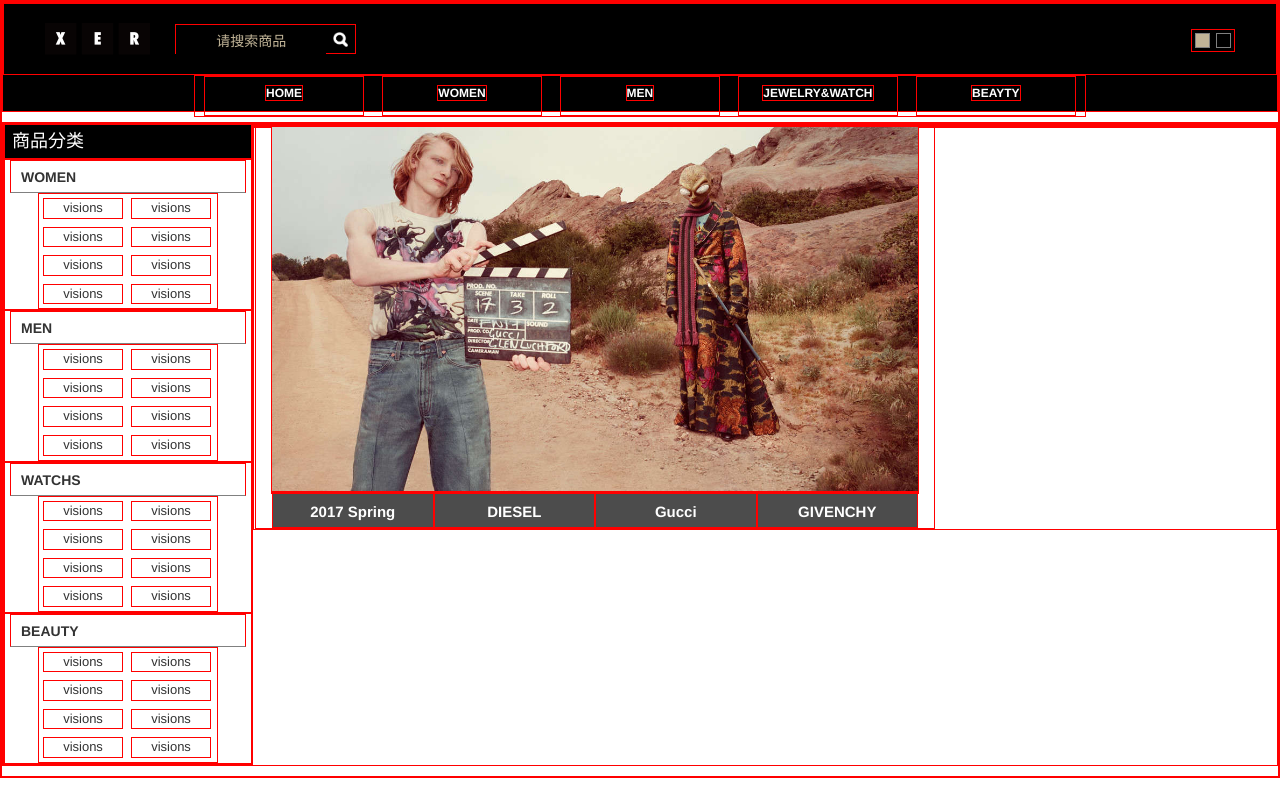
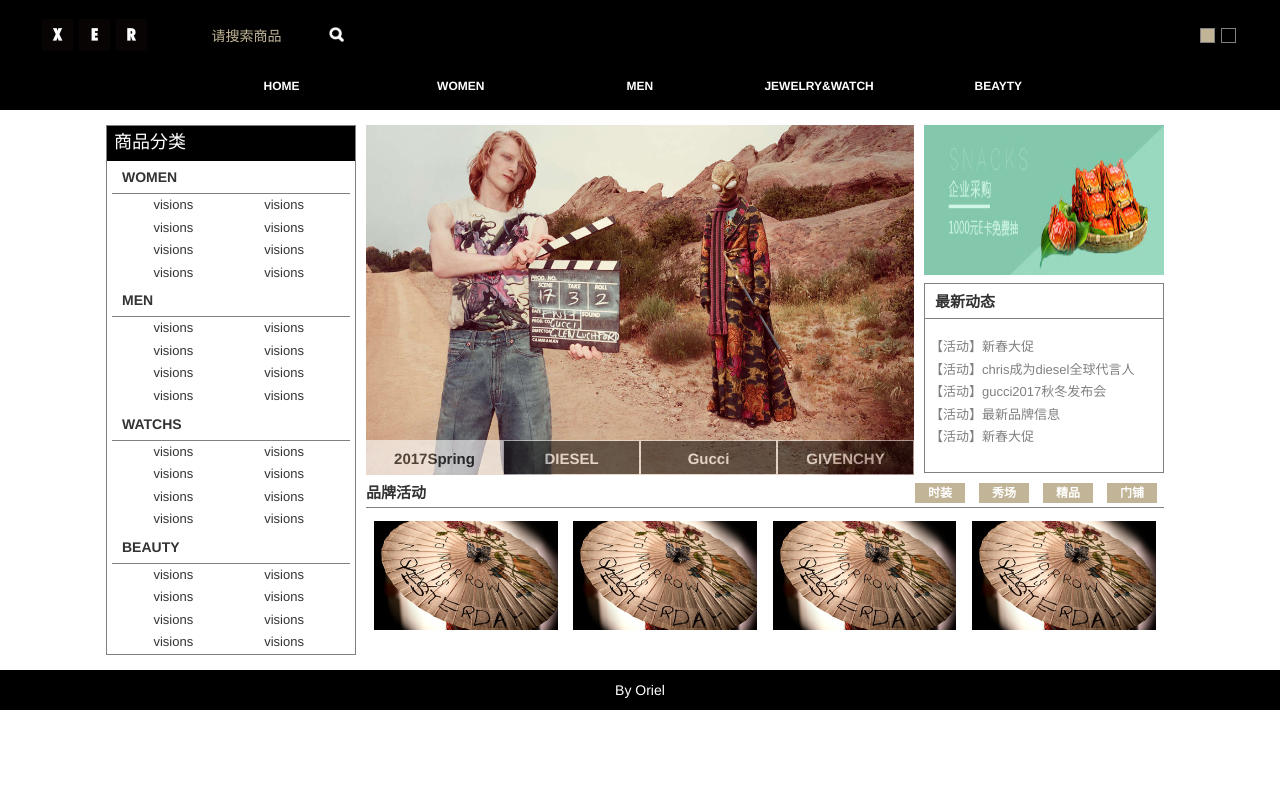
Before and after one commit to Oriellee/JQuery, a PHP site: page / in a window 1280 px wide. Run offline with PHP 8.4, Linux system fonts and the light colour scheme.

Commit message:
首页完成版。

```diff
--- a/用jquery编写网站/index.html
+++ b/用jquery编写网站/index.html
@@ -12,6 +12,9 @@
 	<script type="text/javascript" src="scripts/jquery.cookie.js"></script>
 	<script type="text/javascript" src="scripts/changeColor.js"></script>
 	<script type="text/javascript" src="scripts/nav.js"></script>
+	<script type="text/javascript" src="scripts/ad.js"></script>
+	<script type="text/javascript" src="scripts/tooltip.js"></script>
+	<script type="text/javascript" src="scripts/imageHover.js"></script>
 </head>
 <body>
 	<div id="header">
@@ -150,7 +153,7 @@
 		</ul>
 	</div>
 	<div id="content" class="container">
-		<div id="commodity" class="col-xs-4 col-sm-4 col-md-4 col-lg-4">
+		<div id="commodity" class="col-xs-4 col-sm-4 col-md-4 col-lg-4 ">
 			<h4 id="commodityTitle">商品分类</h4>
 			<div id="list_1">
 				<h5>WOMEN</h5>
@@ -208,19 +211,107 @@
 		<div id="show" class="col-xs-8 col-sm-8 col-md-8 col-lg-8">
 			<div id="showUp">
 				<div id="upOll" class="col-xs-8 col-sm-8 col-md-8 col-lg-8">
-					<div><img src="images/4.jpg"></div>
+					<div>
+						<img src="images/bg-1.jpg" id="bg-1">
+						<img src="images/bg-2.jpg" id="bg-2">
+						<img src="images/bg-3.jpg" id="bg-3">
+						<img src="images/bg-4.jpg" id="bg-4">
+					</div>
 					<ul>
-						<li>2017 Spring</li>
-						<li>DIESEL</li>
-						<li>Gucci</li>
-						<li>GIVENCHY</li>
+							<li class="light">2017Spring</li>
+							<li>DIESEL</li>
+							<li>Gucci</li>
+							<li>GIVENCHY</li>
+						</ul>
+				</div>
+				<div id="upNews" class="col-xs-4 col-sm-4 col-md-4 col-lg-4">
+					<img src="images/11.jpg">
+					<div id="news">
+						<h5>最新动态</h5>
+						<ul>
+							<li>【活动】新春大促</li>
+							<li>【活动】chris成为diesel全球代言人</li>
+							<li>【活动】gucci2017秋冬发布会</li>
+							<li>【活动】最新品牌信息</li>
+							<li>【活动】新春大促</li>
+						</ul>
+					</div>
+				</div>
+			</div>
+			<div id="showDown">
+				<div id="downText">
+					<h5>品牌活动</h5>
+					<ul>
+						<li>时装</li>
+						<li>秀场</li>
+						<li>精品</li>
+						<li>门铺</li>
 					</ul>
 				</div>
-				<div id="upNews" class="col-xs-4 col-sm-4 col-md-4 col-lg-4"></div>
+				<div id="downList">
+					<ul >
+						<li>
+							<img src="images/list-1.jpg">
+						</li>
+						<li>
+							<img src="images/list-1.jpg">
+						</li>
+						<li>
+							<img src="images/list-1.jpg">
+						</li>
+						<li>
+							<img src="images/list-1.jpg">
+						</li>
+					</ul>
+					<ul style="display: none;">
+						<li>
+							<img src="images/list-2.jpg">
+						</li>
+						<li>
+							<img src="images/list-2.jpg">
+						</li>
+						<li>
+							<img src="images/list-2.jpg">
+						</li>
+						<li>
+							<img src="images/list-2.jpg">
+						</li>
+					</ul>
+					<ul style="display: none;">
+						<li>
+							<img src="images/list-3.jpg">
+						</li>
+						<li>
+							<img src="images/list-3.jpg">
+						</li>
+						<li>
+							<img src="images/list-3.jpg">
+						</li>
+						<li>
+							<img src="images/list-3.jpg">
+						</li>
+					</ul>
+					<ul style="display: none;">
+						<li>
+							<img src="images/list-4.jpg">
+						</li>
+						<li>
+							<img src="images/list-4.jpg">
+						</li>
+						<li>
+							<img src="images/list-4.jpg">
+						</li>
+						<li>
+							<img src="images/list-4.jpg">
+						</li>
+					</ul>
+				</div>
+
 			</div>
-			<div id="showDown"></div>
 		</div>
 	</div>
-	<!-- <div id="footer">123151651651321</div> -->
+	<div id="footer">
+		<a href="https://github.com/Oriellee">By Oriel</a>
+	</div>
 </body>
 </html>
--- a/用jquery编写网站/scripts/changeColor.js
+++ b/用jquery编写网站/scripts/changeColor.js
@@ -3,10 +3,34 @@
 	$li.click(function(event) {
 		var thisColor = $(this).css("background-color");
 		$("#header").css('background-color', thisColor);
-		$("#menu li a").hover(function() {
-			$(this).css('color', 'black');
-		}, function() {
-			$(this).css('color', '#fff');
-		});
+		$("#footer").css('background-color', thisColor);
+
+		if(thisColor == "rgb(0, 0, 0)"){
+			$("#menu li a").css('color', "#fff");
+			$("#footer a").css('color', "#fff");
+			$("#menu li a").hover(function() {
+				$(this).css('color', '#c1b497');
+			}, function() {
+				$(this).css('color', '#fff');
+			});
+			$("#footer a").hover(function() {
+				$(this).css('color', '#c1b497');
+			}, function() {
+				$(this).css('color', '#fff');
+			});
+		}else if(thisColor == "rgb(193, 180, 151)"){
+			$("#menu li a").css('color', "#fff");
+			$("#footer a").css('color', "#fff");
+			$("#menu li a").hover(function() {
+				$(this).css('color', 'black');
+			}, function() {
+				$(this).css('color', '#fff');
+			});
+			$("#footer a").hover(function() {
+				$(this).css('color', 'black');
+			}, function() {
+				$(this).css('color', '#fff');
+			});
+		}
 	});
 });
--- /dev/null
+++ b/用jquery编写网站/scripts/imageHover.js
@@ -0,0 +1,19 @@
+$(function(){
+	$("#showDown #downText ul li").mouseover(function(event) {
+		$(this).css({
+			"background-color":"black"
+		});
+		$("#downList ul").eq($(this)
+			.index())
+			.stop(true,true)
+			.show(800)
+			.siblings()
+			.stop(true,true)
+			.hide(800);
+		console.log($(this).index());
+	}).mouseout(function(event) {
+		$(this).css({
+			"background-color":"#c1b497"
+		});
+	});;
+})
--- /dev/null
+++ b/用jquery编写网站/scripts/tooltip.js
@@ -0,0 +1,26 @@
+$(function(){
+	var x = 10;
+	var y = 20;
+	$("#news ul li").mouseover(function(e) {
+		$(this).css({
+			'text-decoration':'underline',
+			"color":"#c1b497"});
+		this.myTitle = $(this).text();
+		var tooltip = "<div id='tooltip'>"+this.myTitle+"</div>";
+		$("body").append(tooltip);
+		$("#tooltip").css({
+			"top":(e.pageY+y)+"px",
+			"left":(e.pageX+x)+"px"
+		}).show("fast");
+	}).mouseout(function(e) {
+		$("#tooltip").remove();
+		$(this).css({
+			'text-decoration':'none',
+			"color":"grey"});
+	}).mousemove(function(e) {
+		$("#tooltip").css({
+			"top":(e.pageY+y)+"px",
+			"left":(e.pageX+x)+"px"
+		});
+	});
+})
--- a/用jquery编写网站/styles/main.css
+++ b/用jquery编写网站/styles/main.css
@@ -1,10 +1,10 @@
 *{
-	border: 1px solid red;
+	/*border: 1px solid black;*/
 }
 body{
 	padding: 0;
 	margin: 0;
-	min-width: 700px;
+	min-width: 950px;
 }
 #header{
 	height: 110px;
@@ -128,12 +128,14 @@
 }
 #content{
 	margin: 10px auto;
-	width: 100%;
-	padding: 0;
+	width: 85%;
+	min-width: 950px;
+	padding: 5px 10px;
 }
 #commodity{
 	padding: 0;
-	max-width: 250px;
+	max-width:250px;
+	border: 1px solid grey;
 }
 #commodity h4{
 	margin: 0;
@@ -158,14 +160,14 @@
 }
 #commodity #list_1 ul{
 	padding: 0px;
-	width: 180px;
+	width: 95%;
 	margin: 0 auto;
 	list-style-type: none;
 	overflow: hidden;
 }
 #commodity #list_1 ul li{
-	width: 80px;
-	margin: 4px;
+	width: 45%;
+	margin: 2px 2%;
 	text-align: center;
 	display: inline-block;
 	font-size: 13px;
@@ -173,26 +175,39 @@
 	cursor: pointer;
 }
 #show{
-	width: calc(100% - 250px);
-	min-width: 400px;
+	width: calc(100% - 270px);
 	padding: 0;
-	margin-right: 0;
+	margin-left: 10px;
+
 }
 #showUp{
 	margin: 0;
+	padding: 0;
+	height: 353px;
+}
+#showUp #upOll{
+	width: calc(100% - 250px);
+	min-width: 400px;
 	padding: 0;
 }
 #showUp #upOll>div{
 	width: 100%;
 	height: 80%;
 	overflow: hidden;
+
 }
 #showUp #upOll img{
 	width: 100%;
+	height: 350px;
+	position: absolute;
+	cursor: pointer;
 }
 #showUp #upOll ul{
 	list-style-type: none;
 	padding: 0;
+	position: absolute;
+	top: 315px;
+	width: 100%
 }
 #showUp #upOll ul li{
 	list-style-type: none;
@@ -201,8 +216,131 @@
 	height: 35px;
 	line-height: 35px;
 	text-align: center;
-	background-color: rgba(0,0,0,0.7);
 	color: #fff;
+	background-color: black;
 	font-size: 15px;
 	font-weight: bold;
+	opacity: 0.5;
+	border: 1px solid #fff;
+	cursor: pointer;
 }
+#showUp #upOll .light{
+	opacity: 0.6;
+	background-color: #fff;
+	color: black;
+}
+#bg-2,#bg-3,#bg-4{
+	display: none;
+}
+#showUp #upNews{
+	width: 250px;
+	padding: 0 0 0 10px;
+}
+#showUp #upNews img{
+	width: 100%;
+	height: 150px;
+}
+#upNews #news{
+	width: 100%;
+	border: 1px solid grey;
+	margin-top: 8px;
+	height: 190px;
+}
+#upNews #news h5{
+	height: 25px;
+	font-size: 15px;
+	font-weight: bolder;
+	border-bottom: 1px solid grey;
+	padding-left: 10px;
+}
+#news ul{
+	list-style-type: none;
+	padding: 5px;
+}
+#news ul li{
+	font-size: 13px;
+	color: grey;
+	margin:4px 0;
+	cursor: pointer;
+}
+#tooltip{
+	position: absolute;
+	border: 1px solid #333;
+	background-color: grey;
+	padding: 1px;
+	color: #fff;
+	display: none;
+	opacity: 0.7;
+}
+#showDown{
+	width: 100%;
+	padding: 0;
+	margin-top: 5px;
+	/*height: 203px;*/
+}
+#showDown #downText{
+	height: 25px;
+	border-bottom: 1px solid grey;
+}
+#showDown #downText h5{
+	margin: 0;
+	display: inline-block;
+	width: 80px;
+	font-size: 15px;
+	font-weight: bolder;
+}
+#showDown #downText ul{
+	list-style-type: none;
+	padding: 0;
+	float: right;
+}
+#showDown #downText ul li{
+	list-style-type: none;
+	float: left;
+	margin: 0 7px;
+	width: 50px;
+	height: 20px;
+	line-height: 20px;
+	background-color: #c1b497;
+	color: #fff;
+	text-align: center;
+	font-size: 12px;
+	font-weight: bolder;
+}
+#showDown #downList{
+	padding: 0;
+	margin: 0;
+	width: 100%;
+	overflow: hidden;
+}
+#downList ul{
+	width: 100%;
+	list-style-type: none;
+	padding:1% 0 0 0 ;
+	overflow: hidden;
+}
+#downList ul li{
+	list-style-type: none;
+	float: left;
+	width: 23%;
+	margin: 0 1%;
+}
+#downList ul li img{
+	width: 100%;
+	max-height: 120px;
+}
+#footer{
+	width: 100%;
+	height: 40px;
+	text-align: center;
+	line-height: 40px;
+	background-color: black;
+}
+#footer a{
+	color:#fff;
+	text-decoration: none;
+}
+#footer a:hover{
+	color: #c1b497;
+	text-decoration: underline;
+}
```
Also changed, not shown: 用jquery编写网站/scripts/ad.js (added, +46 -0 lines), 用jquery编写网站/images/10.jpg (added), 用jquery编写网站/images/11.jpg (added), 用jquery编写网站/images/6.jpg (deleted), 用jquery编写网站/images/9.jpg (added), 用jquery编写网站/images/bg-1.jpg (renamed from 用jquery编写网站/images/4.jpg), 用jquery编写网站/images/bg-2.jpg (renamed from 用jquery编写网站/images/5.jpg), 用jquery编写网站/images/bg-3.jpg (renamed from 用jquery编写网站/images/7.jpg), 用jquery编写网站/images/bg-4.jpg (added), 用jquery编写网站/images/list-1.jpg (added), 用jquery编写网站/images/list-2.jpg (added), 用jquery编写网站/images/list-3.jpg (added), 用jquery编写网站/images/list-4.jpg (added).
